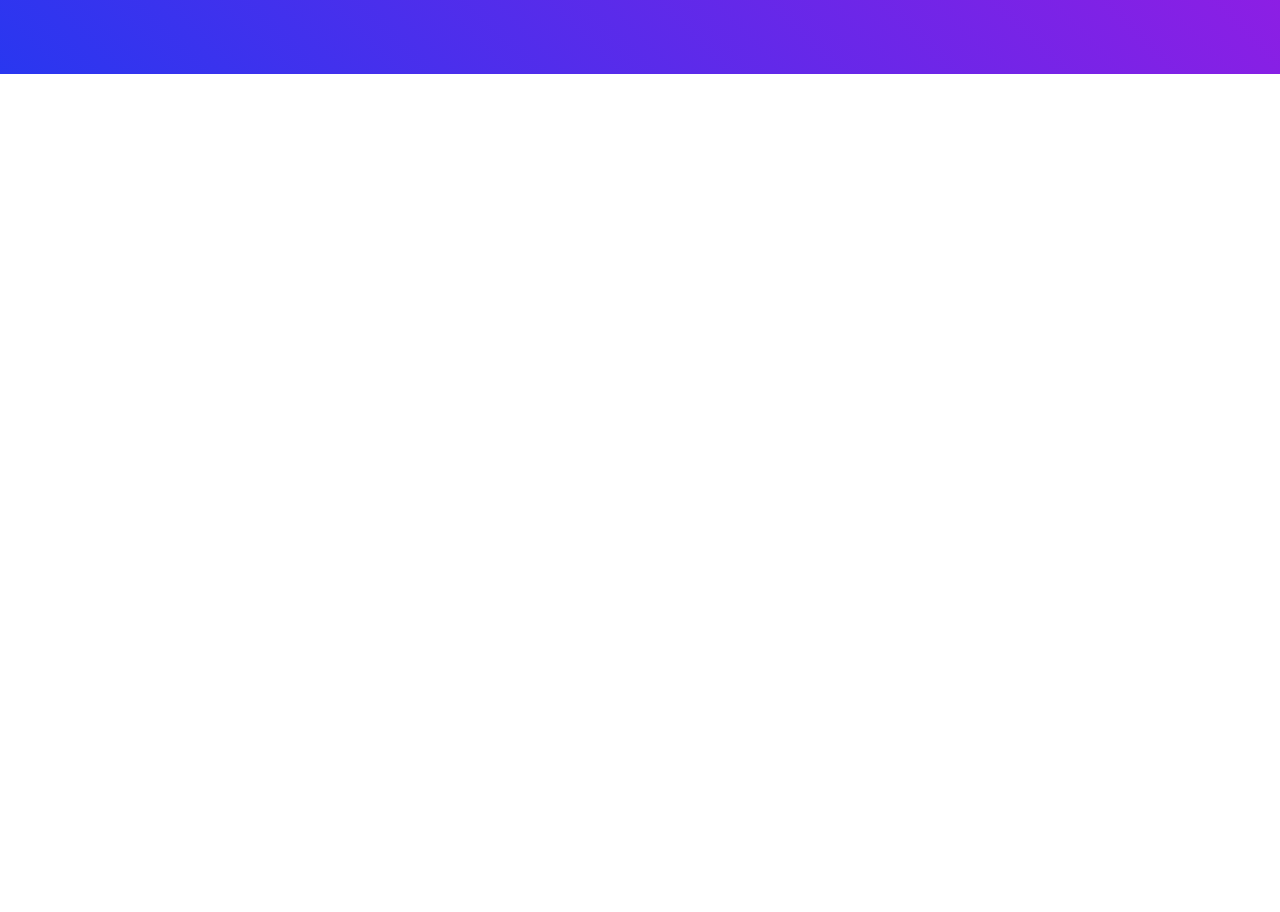
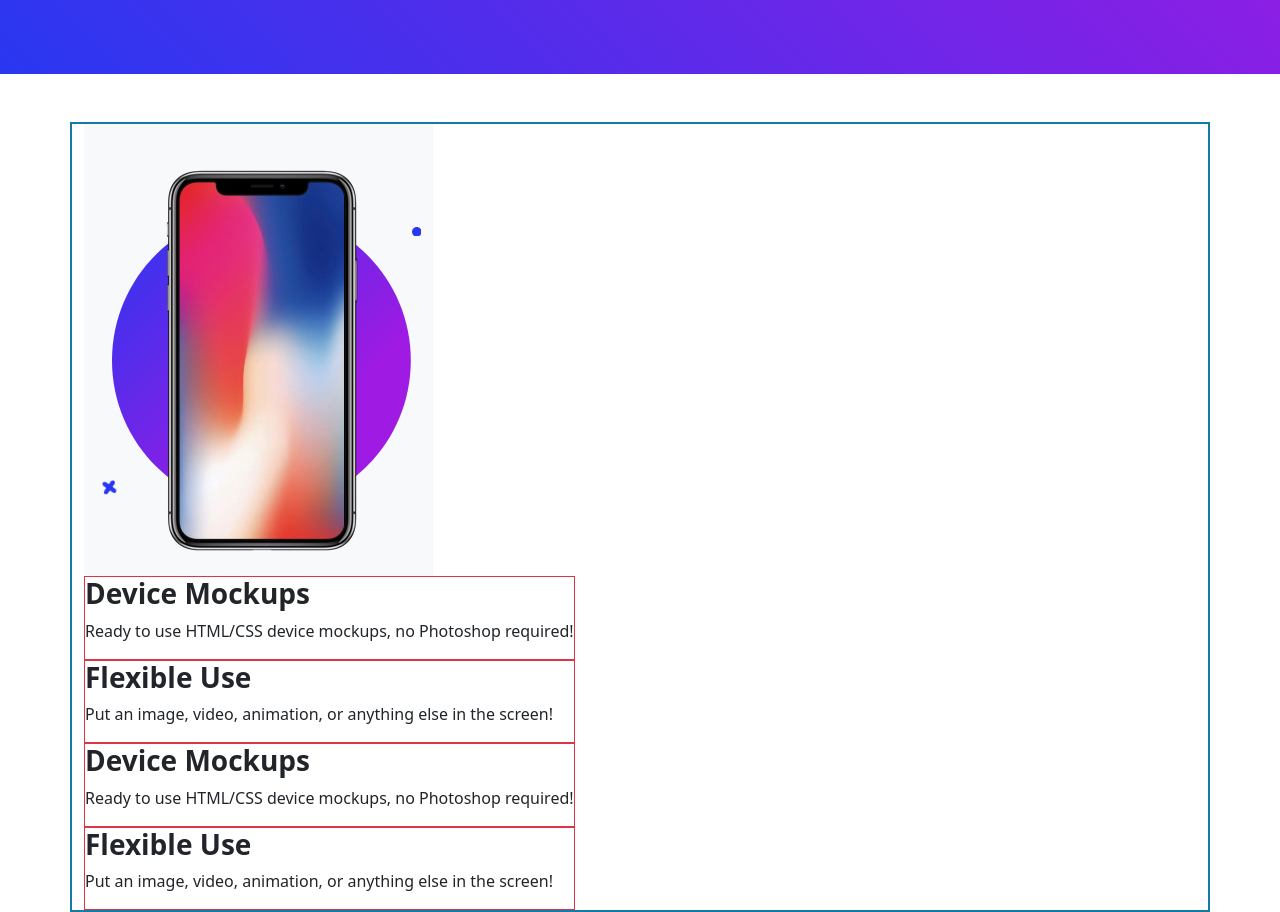
Before and after one commit to sumeetCodes/First-React-Project, a React (Create React App) app: page / in a window 1280 px wide. Shown: the part 860-1772 px from the top of the page. Before the commit the page ends 934 px from the top, so only its background shows below. Built offline with nearby package versions, Linux system fonts and the light colour scheme.

Commit message:
working on app features

```diff
--- /dev/null
+++ b/src/components/AppFeatures/Features.jsx
@@ -0,0 +1,68 @@
+import Mobileimg from "../MobileImg/Mobileimg";
+
+const Features = () => {
+    return(
+<>
+
+  <div className="container mt-5 border border-success">
+  <div className="row">
+    <div className="border border-primary w-100">
+
+       {/* left side */}
+      <div className="col-lg-5">
+        <Mobileimg />
+      </div>
+
+      {/* right side */}
+      <div className="col-lg-7">
+        <div className="d-flex flex-wrap">
+
+          {/* top side */}
+          <div>
+
+            {/* first feature */}
+            <div className="border border-danger">
+              <h3 className="fw-bold">Device Mockups</h3>
+              <p>Ready to use HTML/CSS device mockups, no Photoshop required!</p>
+            </div>
+
+            {/* second feature */}
+            <div className="border border-danger">
+              <h3 className="fw-bold">Flexible Use</h3>
+              <p>Put an image, video, animation, or anything else in the screen!</p>
+            </div>
+
+          </div>
+
+          {/* below side */}
+          <div>
+
+            {/* third feature */}
+            <div className="border border-danger">
+              <h3 className="fw-bold">Device Mockups</h3>
+              <p>Ready to use HTML/CSS device mockups, no Photoshop required!</p>
+            </div>
+
+            {/* fourth feature */}
+            <div className="border border-danger">
+              <h3 className="fw-bold">Flexible Use</h3>
+              <p>Put an image, video, animation, or anything else in the screen!</p>
+            </div>
+
+          </div>
+
+        </div>
+      </div>
+    </div>
+  </div>
+</div>
+
+
+
+</>
+
+    );
+};
+
+
+export default Features;
--- a/src/index.js
+++ b/src/index.js
@@ -5,6 +5,7 @@
 import Header from './components/Header/Header';
 import Herosection from './components/Herosection/Herosection';
 import Quote from './components/QuoteSection/Quote';
+import Features from './components/AppFeatures/Features';
 
 
 
@@ -16,12 +17,13 @@ import Quote from './components/QuoteSection/Quote';
   // <> is used because all the component should have single parent
     <>
 
-  {/* App and Header are the components */}
+    {/* App and Header are the components */}
 
     <App />
     <Header />
     <Herosection />
 <Quote />
+<Features />
 
     </>
 
```
